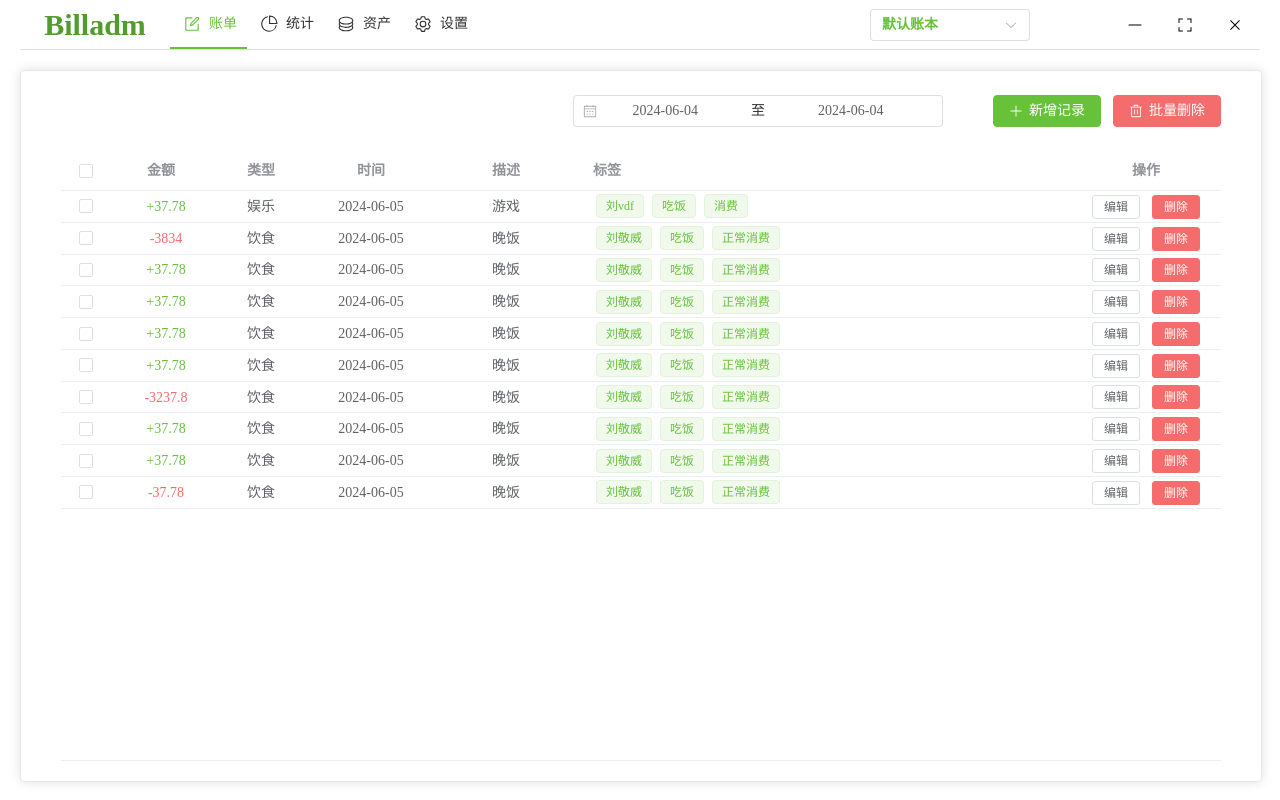
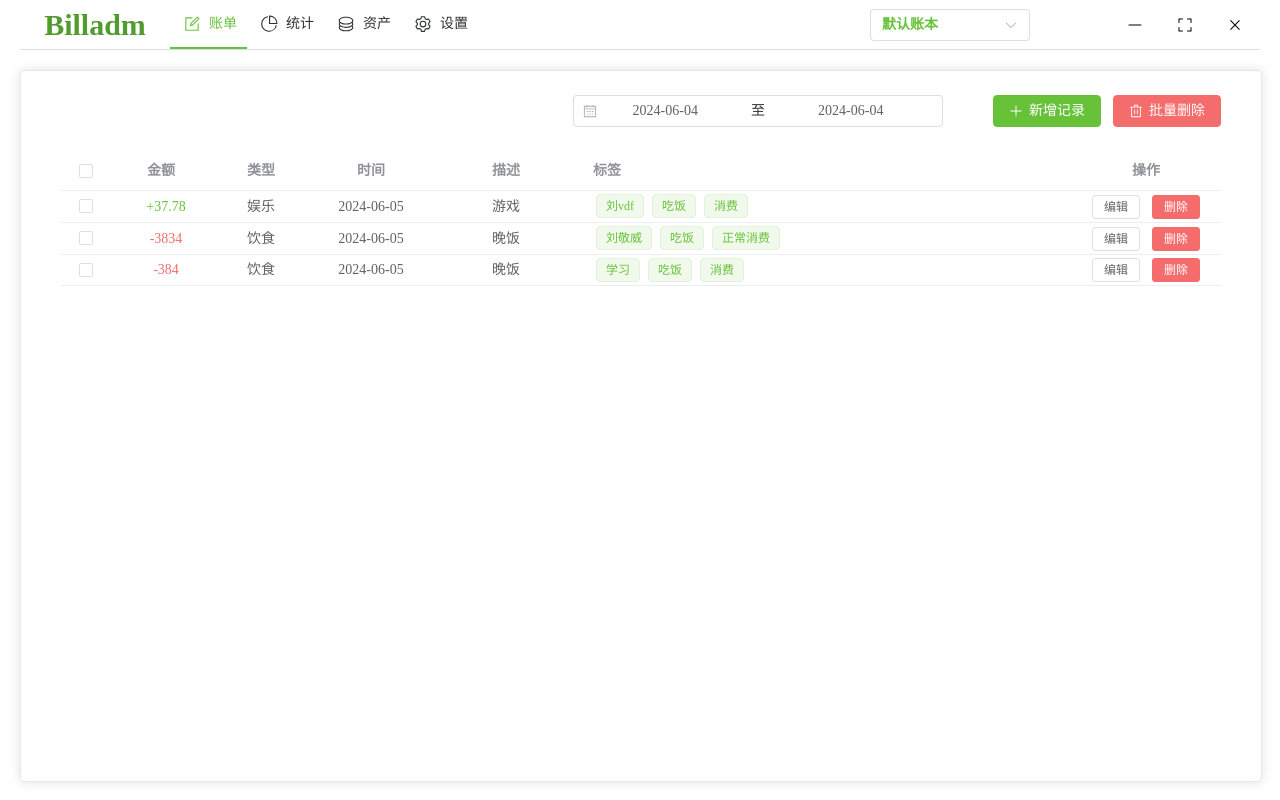
Before and after one commit to DaoiestFire/billadm, a Vue app: page / in a window 1280 px wide. Built offline with nearby package versions, Linux system fonts and the light colour scheme.

Commit message:
批量删除按钮

```diff
--- a/src/components/BillDisplay.vue
+++ b/src/components/BillDisplay.vue
@@ -12,7 +12,7 @@
                     </el-icon>
                     <span>新增记录</span>
                 </el-button>
-                <el-button type="danger" @click="console.log(toRaw(timerange))">
+                <el-button type="danger" @click="handleBatchDelete">
                     <el-icon>
                         <Delete />
                     </el-icon>
@@ -21,14 +21,14 @@
             </div>
         </el-header>
         <el-main>
-            <BillTable />
+            <BillTable ref="billTableInstance" />
             <BillForm ref="billFormInstance" @submit-bill="handleSubmitBill" />
         </el-main>
     </el-container>
 </template>
 
 <script setup>
-import { ref, toRaw } from 'vue';
+import { ref } from 'vue';
 import BillTable from './BillTable.vue';
 import BillForm from './BillForm.vue'
 import {
@@ -42,6 +42,7 @@ import {
 
 // variable
 const billFormInstance = ref(null)
+const billTableInstance = ref(null)
 const timerange = ref([new Date(), new Date()])
 const shortcuts = [
     {
@@ -86,6 +87,10 @@ const addBillInfo = () => {
 const handleSubmitBill = (billFormData) => {
     console.log(billFormData)
 }
+
+const handleBatchDelete = () => {
+    billTableInstance.value.deleteSelectedBills()
+}
 </script>
 
 <style scoped>
--- a/src/components/BillTable.vue
+++ b/src/components/BillTable.vue
@@ -1,6 +1,6 @@
 <template>
     <div class="bill-table-outer">
-        <el-table :data="tableData" style="width: 100%" cell-class-name="bill-table-cell" :height="tableHeight"
+        <el-table :data="tableData" style="width: 100%" cell-class-name="bill-table-cell" :max-height="tableHeight"
             @selection-change="handleSelectionChange">
             <el-table-column type="selection" width="50px" align="center" />
             <el-table-column prop="money" label="金额" width="100px" align="center">
@@ -24,10 +24,10 @@
             </el-table-column>
             <el-table-column label="操作" width="150px" align="center">
                 <template #default="scope">
-                    <el-button size="small" @click="handleEdit(scope.$index, scope.row)">
+                    <el-button size="small" @click="handleEdit(scope.row)">
                         编辑
                     </el-button>
-                    <el-button size="small" type="danger" @click="handleDelete(scope.$index, scope.row)">
+                    <el-button size="small" type="danger" @click="handleDelete(scope.row.index)">
                         删除
                     </el-button>
                 </template>
@@ -37,15 +37,36 @@
 </template>
 
 <script setup>
-import { computed, ref, watchEffect } from 'vue'
+import { computed, onMounted, ref } from 'vue'
 
+// 变量
 const multipleSelection = ref([])
-const handleSelectionChange = (val) => {
-    multipleSelection.value = val
+const windowHeight = ref(window.innerHeight)
+const tableHeight = computed(() => {
+    return windowHeight.value - 190
+})
+const tableData = ref()
+
+// 窗口函数
+window.addEventListener('resize', () => {
+    windowHeight.value = window.innerHeight
+})
+
+// 单记录操作函数
+const handleEdit = (info) => {
+    console.log(info.index)
 }
 
-const tableData = [
+const handleDelete = (index) => {
+    console.log(index)
+}
+
+// 表格函数
+// 根据当前账本与时间刷新表格数据
+const refreshTableDate = () => {
+    tableData.value = [
         {
+            index: "index1",
             money: "37.78",
             description: "游戏",
             type: "娱乐",
@@ -54,6 +75,7 @@ const tableData = [
             income: true
         },
         {
+            index: "index2",
             money: "3834",
             description: "晚饭",
             type: "饮食",
@@ -62,80 +84,42 @@ const tableData = [
             income: false
         },
         {
-        money: "37.78",
+            index: "index3",
+            money: "384",
             description: "晚饭",
             type: "饮食",
             time: "2024-06-05",
-        tags: ["刘敬威", "吃饭", "正常消费"],
-        income: true
-    },
-    {
-        money: "37.78",
-        description: "晚饭",
-        type: "饮食",
-        time: "2024-06-05",
-        tags: ["刘敬威", "吃饭", "正常消费"],
-        income: true
-    },
-    {
-        money: "37.78",
-        description: "晚饭",
-        type: "饮食",
-        time: "2024-06-05",
-        tags: ["刘敬威", "吃饭", "正常消费"],
-        income: true
-    },
-    {
-        money: "37.78",
-        description: "晚饭",
-        type: "饮食",
-        time: "2024-06-05",
-        tags: ["刘敬威", "吃饭", "正常消费"],
-        income: true
-    },
-    {
-        money: "3237.8",
-        description: "晚饭",
-        type: "饮食",
-        time: "2024-06-05",
-        tags: ["刘敬威", "吃饭", "正常消费"],
-        income: false
-    },
-    {
-        money: "37.78",
-        description: "晚饭",
-        type: "饮食",
-        time: "2024-06-05",
-        tags: ["刘敬威", "吃饭", "正常消费"],
-        income: true
-    },
-    {
-        money: "37.78",
-        description: "晚饭",
-        type: "饮食",
-        time: "2024-06-05",
-        tags: ["刘敬威", "吃饭", "正常消费"],
-        income: true
-    },
-    {
-        money: "37.78",
-        description: "晚饭",
-        type: "饮食",
-        time: "2024-06-05",
-        tags: ["刘敬威", "吃饭", "正常消费"],
+            tags: ["学习", "吃饭", "消费"],
             income: false
         },
     ]
+}
 
-// variable
-const windowHeight = ref(window.innerHeight)
-const tableHeight = computed(() => {
-    return windowHeight.value - 190
+const handleSelectionChange = (val) => {
+    multipleSelection.value = []
+    val.forEach((info) => {
+        multipleSelection.value.push(info.index)
+    })
+}
+
+const deleteBillsByList = (indexList) => {
+    console.log(indexList)
+}
+
+const deleteSelectedBills = () => {
+    deleteBillsByList(multipleSelection.value)
+    multipleSelection.value = []
+}
+
+// 组件函数
+onMounted(() => {
+    refreshTableDate()
 })
 
-// window function
-window.addEventListener('resize', () => {
-    windowHeight.value = window.innerHeight
+// 导出成员
+defineExpose({
+    refreshTableDate,
+    deleteSelectedBills,
 })
 </script>
 
--- a/src/main.js
+++ b/src/main.js
@@ -5,12 +5,15 @@ import ElementPlus from 'element-plus'
 import 'element-plus/dist/index.css'
 import * as ElementPlusIconsVue from '@element-plus/icons-vue'
 import './elementplus.css'
+import { createPinia } from 'pinia'
 
 const app = createApp(App)
+const pinia=createPinia()
 
 for (const [key, component] of Object.entries(ElementPlusIconsVue)) {
     app.component(key, component)
 }
 
 app.use(ElementPlus)
+app.use(pinia)
 app.mount('#app')
```
Also changed, not shown: package.json (+3 -4 lines), src/stores/bill.js (+17 -0 lines), 1 other file (tests, documents, lock files or other folders). Lines whose indentation alone changed are shown as unchanged.
